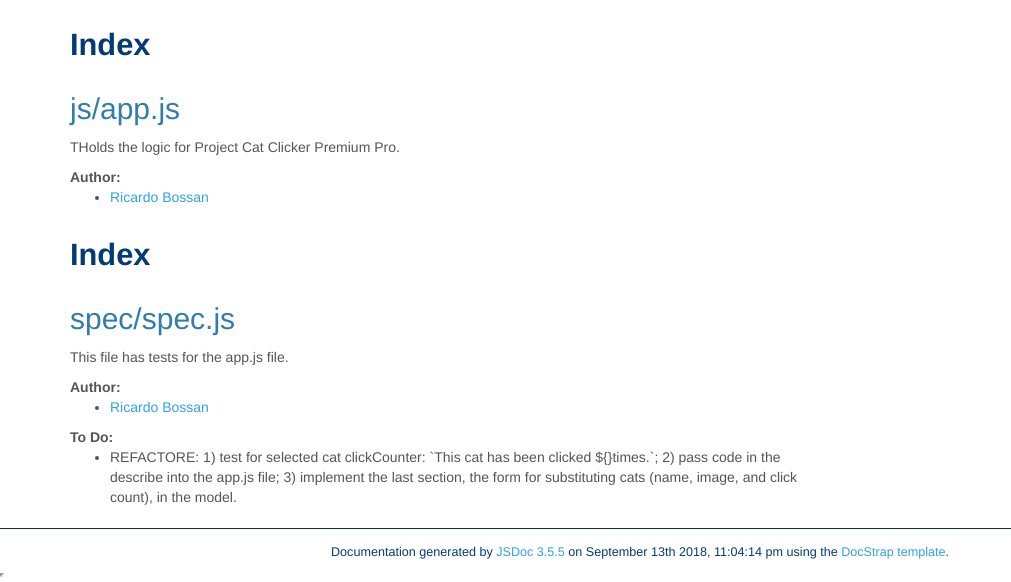
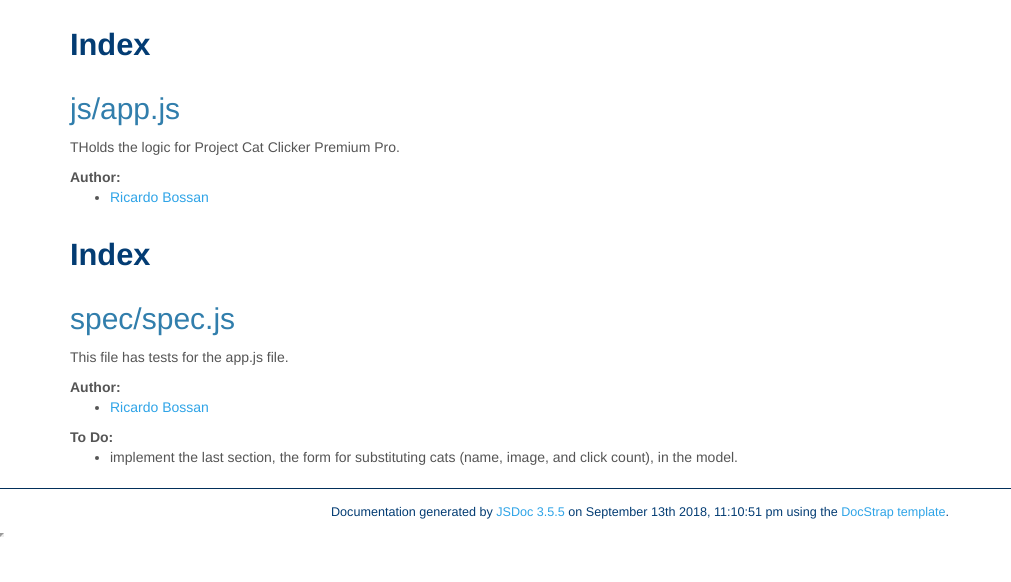
Before and after one commit to ricardobossan/cat-clicker, a website: page docs/gen/index.html in a window 1280 px wide. Shown: the part 5803-6385 px from the top of the page, without its empty margins (0-1011 px from the left). After the commit the page ends 6345 px from the top, so only its background shows below. Drawn offline with Linux system fonts and the light colour scheme.

Commit message:
update the @todo comment

```diff
--- a/docs/gen/index.html
+++ b/docs/gen/index.html
@@ -450,7 +450,7 @@ jsdoc &lt;./file-path/file-name></code></pre><h4>Running The Build Tool</h4><ul>
 	<dt class="tag-todo method-doc-label method-doc-details-label">To Do:</dt>
 	<dd class="tag-todo">
 		<ul>
-			<li>REFACTORE: 1) test for selected cat clickCounter: `This cat has been clicked ${}times.`; 2) pass code in the describe into the app.js file; 3) implement the last section, the form for substituting cats (name, image, and click count), in the model.</li>
+			<li>implement the last section, the form for substituting cats (name, image, and click count), in the model.</li>
 			</ul>
 	</dd>
 
@@ -522,7 +522,7 @@ jsdoc &lt;./file-path/file-name></code></pre><h4>Running The Build Tool</h4><ul>
 <span class="jsdoc-message">
 	Documentation generated by <a href="https://github.com/jsdoc3/jsdoc">JSDoc 3.5.5</a>
 
-		on September 13th 2018, 11:04:14 pm
+		on September 13th 2018, 11:10:51 pm
 
 	using the <a href="https://github.com/docstrap/docstrap">DocStrap template</a>.
 </span>
```
Also changed, not shown: docs/gen/global.html (+1 -1 lines), docs/gen/quicksearch.html (+1 -1 lines), spec/spec.js (+1 -1 lines).
